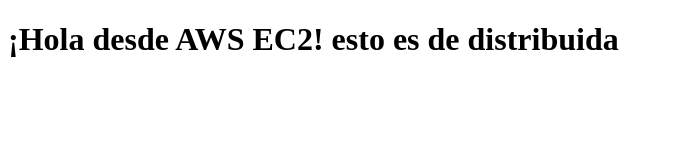
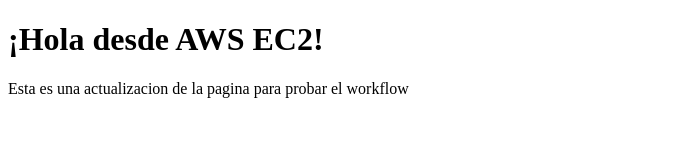
Before and after one commit to KEvinEdu14/deploytoAWS, a plain HTML site: page index.html in a window 1280 px wide. Shown: the whole page, without its empty margins (0-673 px from the left). Drawn offline with Linux system fonts and the light colour scheme.

Commit message:
Update html

```diff
--- a/index.html
+++ b/index.html
@@ -6,7 +6,8 @@
     <title>My Simple Website</title>
 </head>
 <body>
-    <h1>¡Hola desde AWS EC2! esto es de distribuida </h1>
+    <h1>¡Hola desde AWS EC2!</h1>
+    <p>Esta es una actualizacion de la pagina para probar el workflow</p>
 
 </body>
 </html>
```
